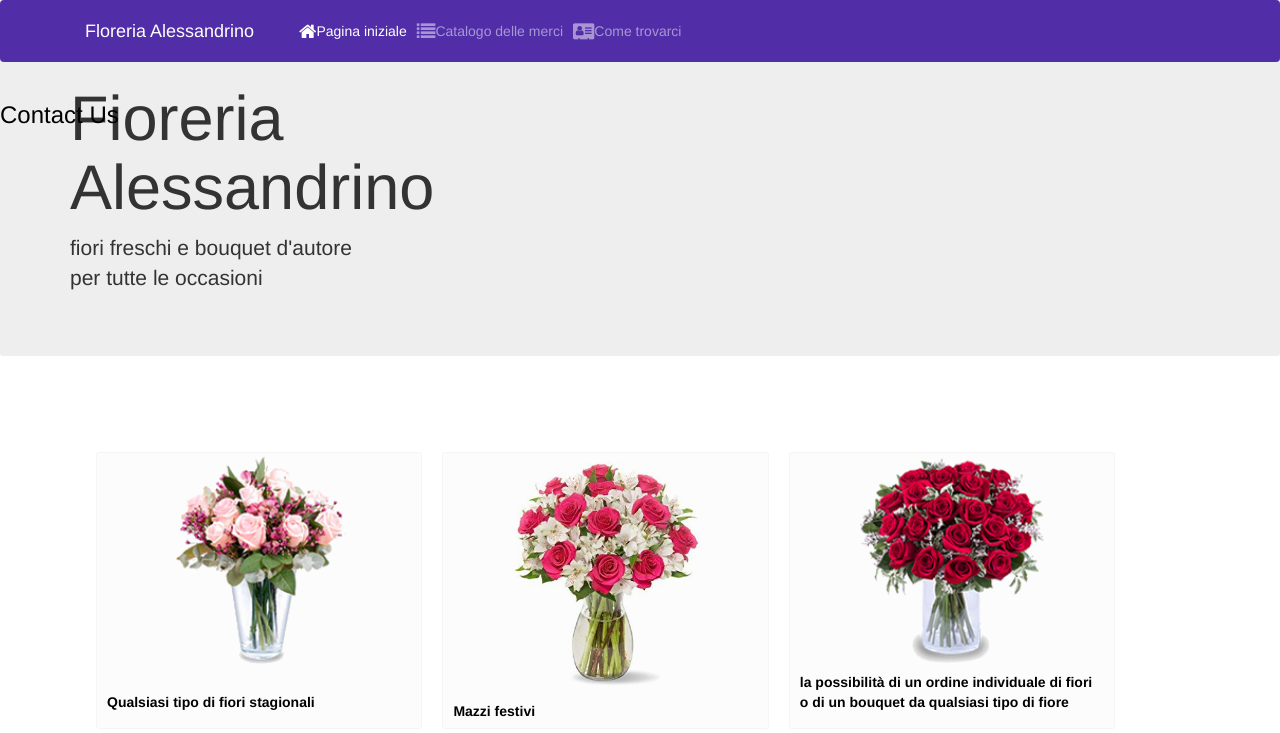
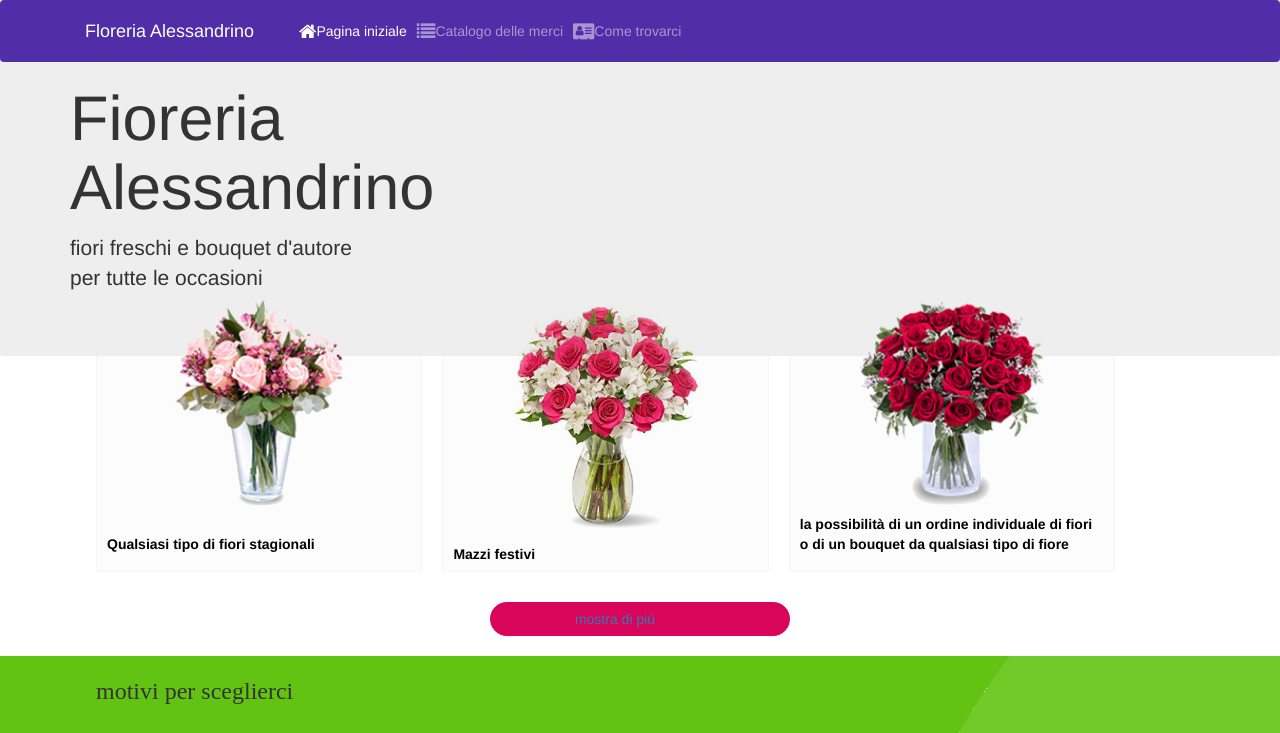
Before and after one commit to FioreriaAlessandrino/floreria_alessandrino, a website: page index.html in a window 1280 px wide. Shown: the top 733 px of the page. Drawn offline with nearby package versions, Linux system fonts and the light colour scheme.

Commit message:
Update index.html

```diff
--- a/index.html
+++ b/index.html
@@ -50,17 +50,10 @@
           </div>
       </div>
   </header>
-
-    <div class="row">
-      <div class="col-12">
-         <h3 style="color: black;">Contact Us</h3>
-         <hr>
-      </div>
-    </div>
     <section class="product-samples-section">
       <h3 style="color: black;">Contact Us</h3>
       <div class="product-samples-header">
-        <h3 style="padding-bottom: 150px;" class="title">Product samples</h3>
+        <h3 style="padding-bottom: 100px;" class="title">Product samples</h3>
       </div>
       <div class="samples-box">
         <div class="product1 product">
```
